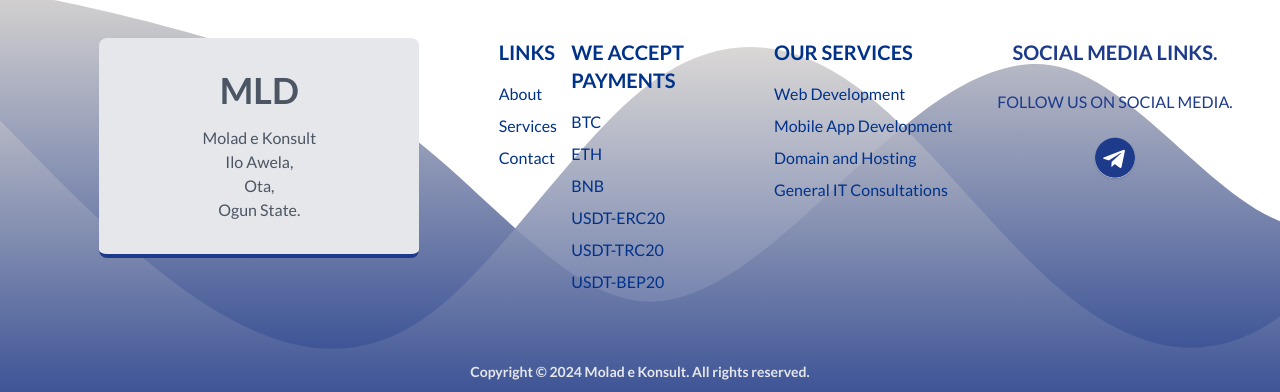
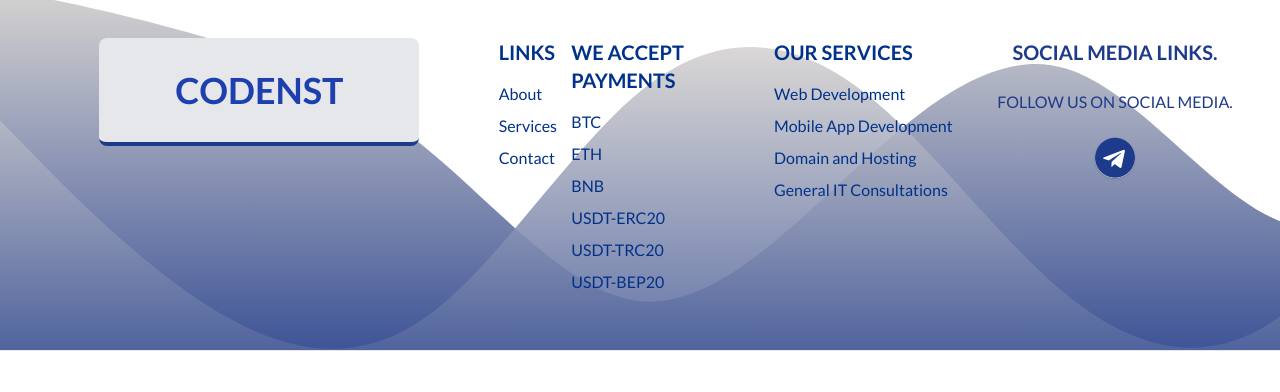
Before and after one commit to manthan3319/Codenstt, a React (Create React App) app: page / in a window 1280 px wide. Shown: the part 4705-5097 px from the top of the page. After the commit the page ends 5056 px from the top, so only its background shows below. Built offline with nearby package versions, Linux system fonts and the light colour scheme.

Commit message:
footer chnages

```diff
--- a/src/components/Footer.js
+++ b/src/components/Footer.js
@@ -14,13 +14,13 @@ const Footer = () => {
                     {/* 1st block */}
                     <div className="col-span-12 lg:col-span-4">
                         <div className="box-border border-b-4 border-blue-900 p-8 bg-gray-200 text-gray-600 text-center rounded-lg xl:w-80 mx-auto">
-                            <h3 className="font-bold text-4xl mb-4">MLD</h3>
-                            <div className='text-md font-medium text-gray-600'>
+                            <h3 className="font-bold text-4xl text-custome ">CODENST</h3>
+                            {/* <div className='text-md font-medium text-gray-600'>
                                 <h5>Molad e Konsult</h5>
                                 <p>Ilo Awela,</p>
                                 <p>Ota,</p>
                                 <p>Ogun State.</p>
-                            </div>
+                            </div> */}
                         </div>
                     </div>
 
@@ -111,7 +111,7 @@ const Footer = () => {
 
                     </div>
 
-                    <div className="flex flex-wrap items-center md:justify-between justify-center mx-auto px-4">
+                    {/* <div className="flex flex-wrap items-center md:justify-between justify-center mx-auto px-4">
                 <div className="w-full md:w-4/12 px-4 mx-auto text-center py-2">
                     <div className="text-sm text-gray-200 font-semibold py-1">
                     Copyright &copy; {new Date().getFullYear()}{"  "}
@@ -123,7 +123,7 @@ const Footer = () => {
                     </HashLink>. All rights reserved.
                     </div>
                 </div>
-                </div>
+                </div> */}
 
                 </div>
 
```
